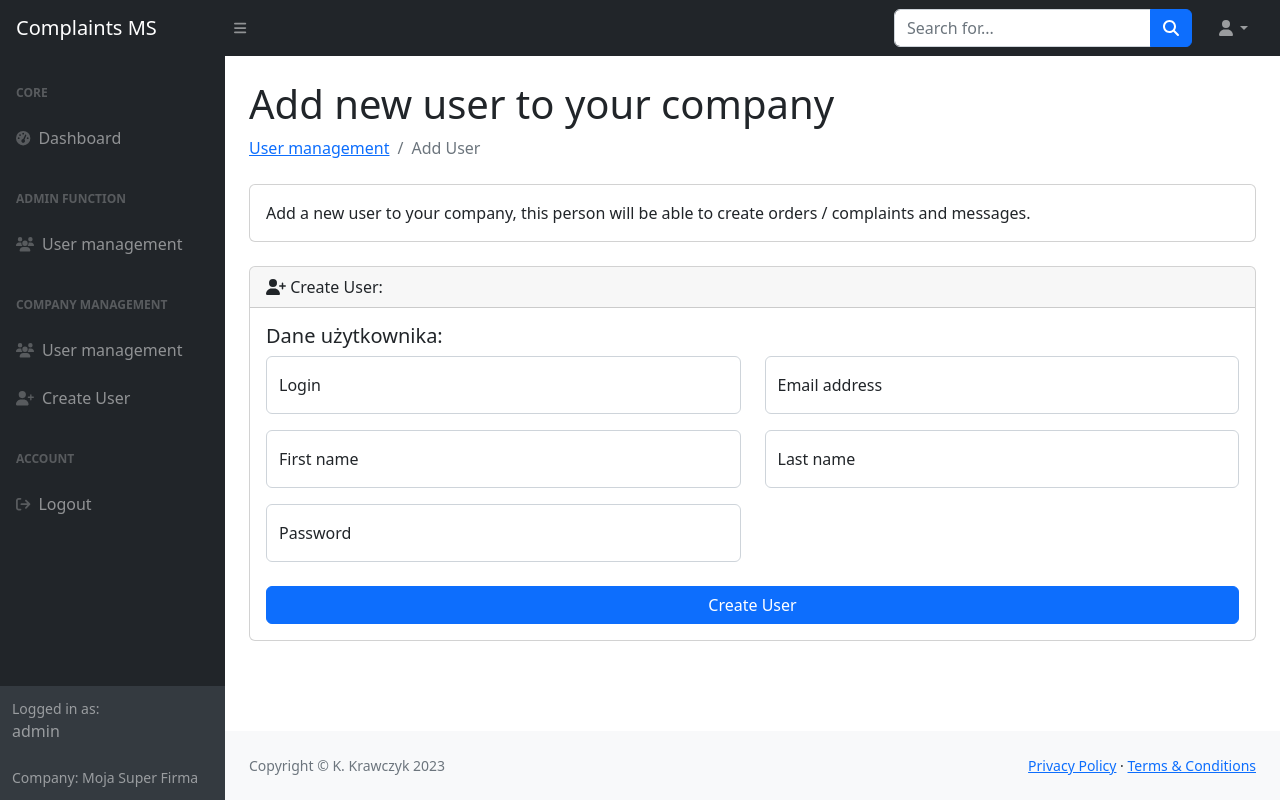
After one commit to DarimShae9/complaints-management-system, a Django app: page /panel/add_user/ in a window 1280 px wide. The commit adds this page. Run offline with Django 4.2, Linux system fonts and the light colour scheme; a user stored in the database is signed in; data comes from the database, SQL or seed files in the repository; both versions use the stored data as it was after the commit; some libraries are stand-ins or nearby versions.

Commit message:
user mana

```diff
--- a/complaints/forms.py
+++ b/complaints/forms.py
@@ -79,8 +79,8 @@ class RegisterForm(forms.Form):
         if self.cleaned_data['password'] != self.cleaned_data['passwordConf']:
             error.update({'password': "The passwords are not the same!"})
 
-        # if User.objects.filter(email=self.cleaned_data['email']):
-        #     error.update({'email': 'This email address is already taken!'})
+        if User.objects.filter(email=self.cleaned_data['email']):
+            error.update({'email': 'This email address is already taken!'})
 
         if User.objects.filter(username=self.cleaned_data['login']):
             error.update({'login': 'This login is already taken!'})
@@ -93,3 +93,54 @@ class RegisterForm(forms.Form):
             error.update({'companyVat': 'Company already exists!'})
 
         raise forms.ValidationError(error)
+
+
+class AddCompanyUserForm(forms.Form):
+    login = forms.CharField(max_length=64, label='Login', widget=forms.TextInput(attrs={
+        'class': 'form-control',
+        'id': 'inputEmail',
+        'placeholder': 'inputLogin'
+    }))
+    firstname = forms.CharField(max_length=64, label='First Name', widget=forms.TextInput(attrs={
+        'class': 'form-control',
+        'id': 'inputFirstName',
+        'placeholder': 'inputFirstName'
+    }))
+    lastname = forms.CharField(max_length=64, label='Last Name', widget=forms.TextInput(attrs={
+        'class': 'form-control',
+        'id': 'inputFirstName',
+        'placeholder': 'inputLastName'
+    }))
+    email = forms.EmailField(max_length=64, label='email', widget=forms.TextInput(attrs={
+        'class': 'form-control',
+        'id': 'inputEmail',
+        'placeholder': 'inputEmail'
+    }))
+    password = forms.CharField(widget=forms.PasswordInput(attrs={
+        'class': 'form-control',
+        'id': 'inputPassword',
+        'placeholder': 'inputPassword'
+    }))
+
+
+    def clean(self):
+        """
+        Validation of basic data such as the
+        company's unique VAT number,
+        unique e-mail address,
+        correctness of passwords...
+        :return:
+        """
+        super().clean()
+        error = {}
+
+        if len(self.cleaned_data['password']) < 8:
+            error.update({'password': "password must be longer than 8 characters!"})
+
+        if User.objects.filter(email=self.cleaned_data['email']):
+            error.update({'email': 'This email address is already taken!'})
+
+        if User.objects.filter(username=self.cleaned_data['login']):
+            error.update({'login': 'This login is already taken!'})
+
+        raise forms.ValidationError(error)
--- a/complaints/templates/navbar_left.html
+++ b/complaints/templates/navbar_left.html
@@ -7,61 +7,29 @@
                                 <div class="sb-nav-link-icon"><i class="fas fa-tachometer-alt"></i></div>
                                 Dashboard
                             </a>
+
+
                             <div class="sb-sidenav-menu-heading">Admin function</div>
-                            <a class="nav-link collapsed" href="#" data-bs-toggle="collapse" data-bs-target="#collapseLayouts" aria-expanded="false" aria-controls="collapseLayouts">
-                                <div class="sb-nav-link-icon"><i class="fas fa-columns"></i></div>
-                                All Users
-                                <div class="sb-sidenav-collapse-arrow"><i class="fas fa-angle-down"></i></div>
+                            <a class="nav-link" href="/adm/user">
+                                <div class="sb-nav-link-icon"><i class="fa-solid fa-users"></i></div>
+                                User management
                             </a>
-                            <div class="collapse" id="collapseLayouts" aria-labelledby="headingOne" data-bs-parent="#sidenavAccordion">
-                                <nav class="sb-sidenav-menu-nested nav">
-                                    <a class="nav-link" href="/adm/user">User management</a>
-                                </nav>
-                            </div>
-                            <a class="nav-link collapsed" href="#" data-bs-toggle="collapse" data-bs-target="#collapsePages" aria-expanded="false" aria-controls="collapsePages">
-                                <div class="sb-nav-link-icon"><i class="fas fa-book-open"></i></div>
-                                Pages
-                                <div class="sb-sidenav-collapse-arrow"><i class="fas fa-angle-down"></i></div>
+
+
+                            <div class="sb-sidenav-menu-heading">Company management</div>
+                            <a class="nav-link" href="/panel/users/">
+                                <div class="sb-nav-link-icon"><i class="fa-solid fa-users"></i></div>
+                                User management
                             </a>
-                            <div class="collapse" id="collapsePages" aria-labelledby="headingTwo" data-bs-parent="#sidenavAccordion">
-                                <nav class="sb-sidenav-menu-nested nav accordion" id="sidenavAccordionPages">
-                                    <a class="nav-link collapsed" href="#" data-bs-toggle="collapse" data-bs-target="#pagesCollapseAuth" aria-expanded="false" aria-controls="pagesCollapseAuth">
-                                        Authentication
-                                        <div class="sb-sidenav-collapse-arrow"><i class="fas fa-angle-down"></i></div>
-                                    </a>
-                                    <div class="collapse" id="pagesCollapseAuth" aria-labelledby="headingOne" data-bs-parent="#sidenavAccordionPages">
-                                        <nav class="sb-sidenav-menu-nested nav">
-                                            <a class="nav-link" href="login.html">Login</a>
-                                            <a class="nav-link" href="register.html">Register</a>
-                                            <a class="nav-link" href="password.html">Forgot Password</a>
-                                        </nav>
-                                    </div>
-                                    <a class="nav-link collapsed" href="#" data-bs-toggle="collapse" data-bs-target="#pagesCollapseError" aria-expanded="false" aria-controls="pagesCollapseError">
-                                        Error
-                                        <div class="sb-sidenav-collapse-arrow"><i class="fas fa-angle-down"></i></div>
-                                    </a>
-                                    <div class="collapse" id="pagesCollapseError" aria-labelledby="headingOne" data-bs-parent="#sidenavAccordionPages">
-                                        <nav class="sb-sidenav-menu-nested nav">
-                                            <a class="nav-link" href="401.html">401 Page</a>
-                                            <a class="nav-link" href="404.html">404 Page</a>
-                                            <a class="nav-link" href="500.html">500 Page</a>
-                                        </nav>
-                                    </div>
-                                </nav>
-                            </div>
-                            <div class="sb-sidenav-menu-heading">Addons</div>
-                            <a class="nav-link" href="charts.html">
-                                <div class="sb-nav-link-icon"><i class="fas fa-chart-area"></i></div>
-                                Charts
+                            <a class="nav-link" href="/panel/add_user/">
+                                <div class="sb-nav-link-icon"><i class="fa-solid fa-user-plus"></i></div>
+                                Create User
                             </a>
-                            <a class="nav-link" href="tables.html">
-                                <div class="sb-nav-link-icon"><i class="fas fa-table"></i></div>
-                                Tables
-                            </a>
+
 
                             <div class="sb-sidenav-menu-heading">Account</div>
                             <a class="nav-link" href="/logout/">
-                                <div class="sb-nav-link-icon"><i class="fas fa-chart-area"></i></div>
+                                <div class="sb-nav-link-icon"><i class="fa-solid fa-arrow-right-from-bracket"></i></div>
                                 Logout
                             </a>
                         </div>
--- /dev/null
+++ b/complaints/templates/user/user_add.html
@@ -0,0 +1,76 @@
+{% extends 'user/../base.html' %}
+{% block site_title %}User management{% endblock %}
+{% block main %}
+<main>
+    <div class="container-fluid px-4">
+        <h1 class="mt-4">Add new user to your company</h1>
+        <ol class="breadcrumb mb-4">
+            <li class="breadcrumb-item"><a href="">User management</a></li>
+            <li class="breadcrumb-item active">Add User</li>
+        </ol>
+        <div class="card mb-4">
+            <div class="card-body">
+                Add a new user to your company, this person will be able to create orders / complaints and messages.
+            </div>
+        </div>
+        <div class="card mb-4">
+            <div class="card-header">
+                <i class="fa-solid fa-user-plus"></i>
+                Create User:
+            </div>
+            <div class="card-body">
+                <form method="POST" action="">
+                    {% csrf_token %}
+                    <div class="row mb-3">
+                        <h5>Dane użytkownika:</h5>
+                        <div class="col-md-6">
+                            <div class="form-floating mb-3 mb-md-0">
+                                {{ form.login }}<span style="color: red">{{ form.login.errors }}</span>
+                                <label for="inputLogin">Login</label>
+                            </div>
+                        </div>
+                        <div class="col-md-6">
+                            <div class="form-floating">
+                                {{ form.email }}<span style="color: red">{{ form.email.errors }}</span>
+                                <label for="inputEmail">Email address</label>
+                            </div>
+                        </div>
+                    </div>
+
+                    <div class="row mb-3">
+
+                        <div class="col-md-6">
+                            <div class="form-floating mb-3 mb-md-0">
+                                {{ form.firstname }}
+                                <label for="inputFirstName">First name</label>
+                            </div>
+                        </div>
+                        <div class="col-md-6">
+                            <div class="form-floating">
+                                {{ form.lastname }}
+                                <label for="inputLastName">Last name</label>
+                            </div>
+                        </div>
+                    </div>
+
+
+                    <div class="row mb-3">
+                        <div class="col-md-6">
+                            <div class="form-floating mb-3 mb-md-0">
+                                {{ form.password }}<span style="color: red">{{ form.password.errors }}</span>
+                                <label for="inputPassword">Password</label>
+                            </div>
+                        </div>
+
+                    </div>
+
+
+                    <div class="mt-4 mb-0">
+                        <div class="d-grid"><button type="submit" class="btn btn-primary btn-block" href="">Create User</button></div>
+                    </div>
+                </form>
+            </div>
+        </div>
+    </div>
+</main>
+{% endblock %}
--- a/complaints/views.py
+++ b/complaints/views.py
@@ -7,7 +7,7 @@ from django.views import View
 
 from django.views.generic import CreateView, FormView
 
-from complaints.forms import LoginForm, RegisterForm
+from complaints.forms import LoginForm, RegisterForm, AddCompanyUserForm
 from .models import Company
 
 from django.contrib.auth import get_user_model
@@ -104,3 +104,72 @@ class PanelHomeView(View):
             return redirect('/login/')
 
         return render(request, 'user/home.html')
+
+
+class UserAddView(View):
+    """
+    View only for the business owner.
+    Ability to create accounts for your own employees.
+    """
+    def get(self, request):
+        if request.user.user_custom_role != 2:
+            return render(request, 'admin/no_permissions.html', {'message': 'Do you want to create a user of your company? Ask your boss for access.'})
+        ctx = {
+            'form': AddCompanyUserForm()
+        }
+        return render(request, 'user/user_add.html', ctx)
+
+    def post(self, request):
+        if request.user.user_custom_role != 2:
+            return render(request, 'admin/no_permissions.html')
+        form = AddCompanyUserForm(request.POST)
+
+        if form.is_valid():
+            ctx = {
+                'message': "New user created!"
+            }
+
+            more_data = {
+                'user_custom_role': 3,
+                'company_id': request.user.company_id,
+                'first_name': form.cleaned_data['firstname'],
+                'last_name': form.cleaned_data['lastname'],
+            }
+            User.objects.create_user(
+                username=form.cleaned_data['login'],
+                email=form.cleaned_data['email'],
+                password=form.cleaned_data['password'],
+                **more_data
+            )
+            return render(request, 'admin/no_permissions.html', ctx)
+        else:
+            ctx = {
+                'form': form
+            }
+            return render(request, 'user/user_add.html', ctx)
+
+class UserManagementView(View):
+    def get(self, request):
+        if request.user.user_custom_role != 2:
+            return render(request, 'admin/no_permissions.html', {'message': 'Want to manage users? Ask your boss for access.'})
+
+        ctx = {
+            'users': User.objects.filter(company_id=request.user.company_id),
+            'link': '/panel/users'
+        }
+        return render(request, 'admin/user.html', ctx)
+
+
+class UserManagementActivateView(View):
+    def get(self, request, activate, user_id):
+        if request.user.user_custom_role != 2:
+            return render(request, 'admin/no_permissions.html',
+                          {'message': 'Want to manage users? Ask your boss for access.'})
+
+        user = User.objects.get(pk=user_id)
+        if user.company_id != request.user.company_id:
+            return render(request, 'admin/no_permissions.html',
+                          {'message': 'This is not your employee!!'})
+        user.is_active = activate
+        user.save()
+        return redirect('/panel/users/')
--- a/project/urls.py
+++ b/project/urls.py
@@ -17,7 +17,8 @@ Including another URLconf
 from django.contrib import admin
 from django.urls import path
 
-from complaints.views import LoginView, RegisterView, HomeView, LogoutView, PanelHomeView
+from complaints.views import LoginView, RegisterView, HomeView, LogoutView, PanelHomeView, UserAddView, UserManagementView, \
+    UserManagementActivateView
 from complaints.views_admin import AdminUser, AdminUserActivateView
 
 urlpatterns = [
@@ -28,5 +29,8 @@ urlpatterns = [
     path('register/', RegisterView.as_view()),
     path('', HomeView.as_view()),
     path('logout/', LogoutView.as_view()),
-    path('panel/home/', PanelHomeView.as_view())
+    path('panel/home/', PanelHomeView.as_view()),
+    path('panel/add_user/', UserAddView.as_view()),
+    path('panel/users/', UserManagementView.as_view()),
+    path('panel/users/<int:activate>/<int:user_id>/', UserManagementActivateView.as_view()),
 ]
```
Also changed, not shown: complaints/templates/admin/no_permissions.html (added, +21 -0 lines), complaints/templates/admin/user.html (+2 -10 lines), complaints/templates/user/home.html (+10 -0 lines), complaints/views_admin.py (+4 -3 lines), db.sqlite3.
